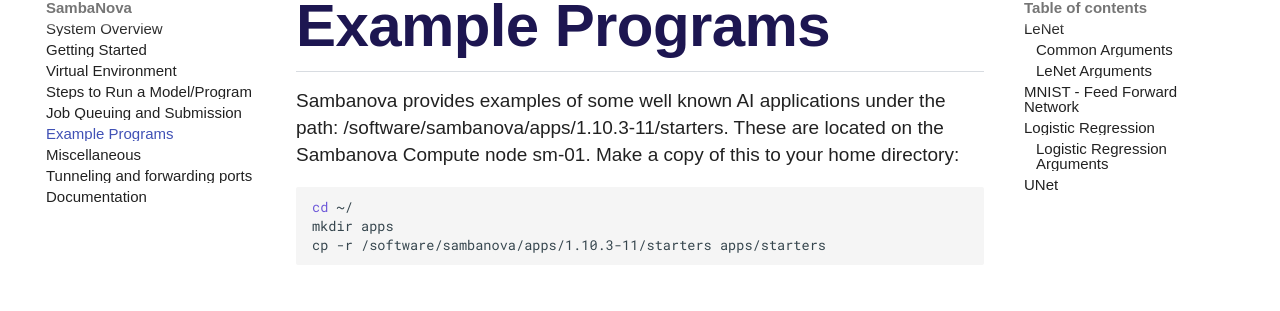
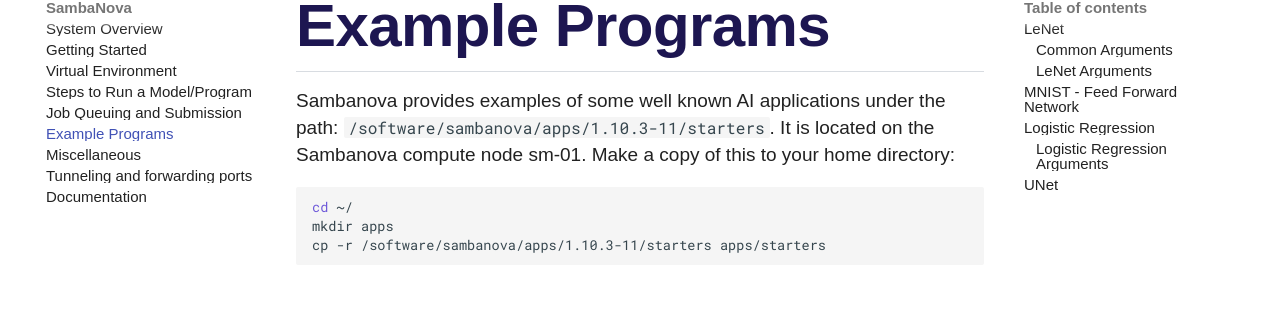
Before and after one commit to argonne-lcf/ai-testbed-userdocs, an MkDocs documentation site: the page built from docs/sambanova/Example-Programs.md, in a window 1280 px wide and 900 px high. Shown: the part 254-565 px from the top of the window. Built offline with MkDocs 1.6.1 and Material for MkDocs 9.7.7, drawn with Linux system fonts in a browser that asks for light colours; some web fonts are replaced; comment, search, counter and statistics services are not loaded.

Commit message:
Update Example-Programs.md

````diff
--- a/docs/sambanova/Example-Programs.md
+++ b/docs/sambanova/Example-Programs.md
@@ -1,6 +1,6 @@
 # Example Programs
 
-Sambanova provides examples of some well known AI applications under the path: /software/sambanova/apps/1.10.3-11/starters. These are located on the Sambanova Compute node sm-01. Make a copy of this to your home directory:
+Sambanova provides examples of some well known AI applications under the path: `/software/sambanova/apps/1.10.3-11/starters`. It is located on the Sambanova compute node sm-01. Make a copy of this to your home directory:
 
 ```bash
 cd ~/
````
